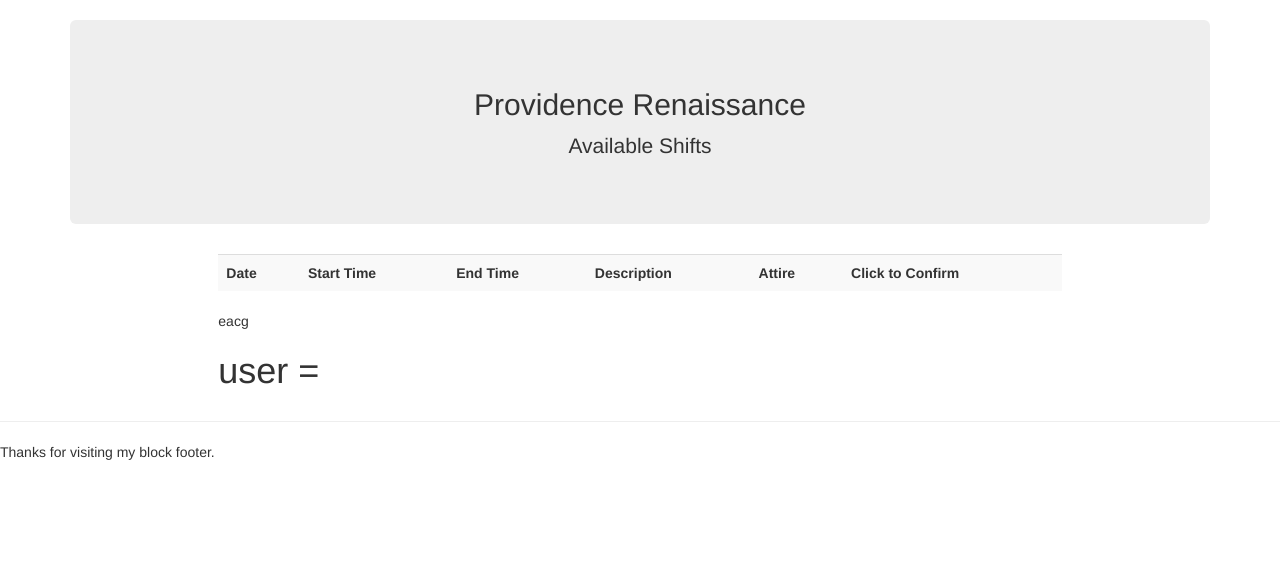
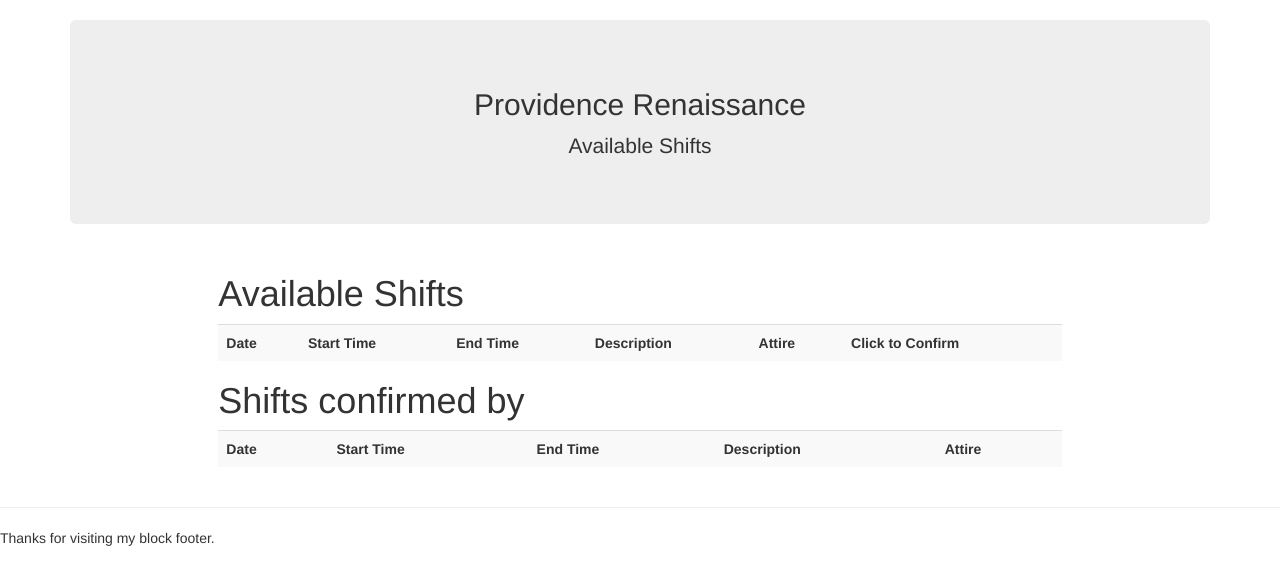
Before and after one commit to TenaciousBirdofPrey/OpenShifts, a Django app: page / in a window 1280 px wide. Shown: the part 52-637 px from the top of the page. Run offline with Django 3.2, Linux system fonts and the light colour scheme; a user stored in the database is signed in; data comes from the database, SQL or seed files in the repository; both versions use the stored data as it was after the commit; lists and menus that the app fills with data are empty; some libraries are stand-ins or nearby versions.

Commit message:
add confirmed shifts to current users view

```diff
--- a/OpenShift/OpenShift/templates/open_shifts.html
+++ b/OpenShift/OpenShift/templates/open_shifts.html
@@ -5,7 +5,7 @@
 {% block travel %}
 <body>
 
-
+<h1> Available Shifts </h1>
  <table class = "table table-striped ">
   <tr>
     <th>Date</th>
@@ -30,9 +30,34 @@
 
 
 </table>
-eacg
 
-<h1> user = {{ user.get_full_name }} </h1>
+
+<h1> Shifts confirmed by {{ user.get_full_name }} </h1>
+
+ <table class = "table table-striped ">
+  <tr>
+    <th>Date</th>
+    <th>Start Time</th>
+    <th>End Time</th>
+    <th>Description</th>
+    <th>Attire</th>
+
+  </tr>
+
+  {% for shift in confirmed_by_user %}
+    <tr>
+      <td><a href="shift/{{shift.id}}">{{ shift.date}}</a> </td>
+      <td> {{ shift.start}}</td>
+      <td> {{ shift.end}}</td>
+      <td> {{ shift.description}}</td>
+      <td> {{ shift.attire}}</td>
+
+    </tr>
+  {% endfor%}
+
+
+
+</table>
 
 </body>
 {% endblock  %}
--- a/OpenShift/shifts/views.py
+++ b/OpenShift/shifts/views.py
@@ -15,8 +15,15 @@ from django.contrib.auth.decorators import login_required
 def index(request):
     shifts = open_shift.objects.filter(is_filled = False)
     #form = TransfersForm()
+
+    #get the shifts user has already confirmed --can change to user id later
+    current_user = request.user
+    first_name = current_user.first_name
+    last_name = current_user.last_name
+    confirmed_user = open_shift.objects.filter(filled_by =first_name+' '+last_name )
     return render(request,'open_shifts.html',{
         'shifts': shifts,
+        'confirmed_by_user': confirmed_user,
         'nbar': '/',
         'jumbo_info': 'Available Shifts'
     })
@@ -60,33 +67,40 @@ def train(request):
 
 @login_required
 def each_shift(request,shift_id):
-		# form = open_shiftForm(request.POST)
-		# if form.is_valid():
-		# 	form.save(commit = True)
+		# get available shifts
 		id = shift_id
 		each_shift_db = open_shift.objects.filter(pk = id)
+
+		#get the shifts user has already confirmed --can change to user id later
+		current_user = request.user
+		first_name = current_user.first_name
+		last_name = current_user.last_name
+		confirmed_by_user = open_shift.objects.filter(filled_by =first_name+' '+last_name )
+
+
 		return render(request, 'each_shift.html',{
 		'each_shift_db': each_shift_db,
+		'confirmed_by_user': confirmed_by_user,
 		'jumbo_info': 'confirm this shift'
 		})
 
 @login_required
 def post_confirm(request, shift_id):
-	form = open_shiftForm(request.POST)
-	id = shift_id
-	current_user = request.user
-	#get_full_name only return object so we are piecing it together.
-	first_name = current_user.first_name
-	last_name = current_user.last_name
-	fill_db = open_shift.objects.filter(pk = id)
-	fill_db.update(is_filled = True , filled_by = first_name+' '+last_name)
+		form = open_shiftForm(request.POST)
+		id = shift_id
+		current_user = request.user
+		#get_full_name only return object so we are piecing it together.
+		first_name = current_user.first_name
+		last_name = current_user.last_name
+		fill_db = open_shift.objects.filter(pk = id)
+		fill_db.update(is_filled = True , filled_by = first_name+' '+last_name)
 
 
 
 
-	return render(request, 'confirmed.html',{
-		'fill_db': fill_db,
-		'jumbo_info': 'This shift is Confirmed'
-		})
+		return render(request, 'confirmed.html',{
+			'fill_db': fill_db,
+			'jumbo_info': 'This shift is Confirmed'
+			})
 
 # filter(pk=object_id).update(is_inprocess=True)
```
Also changed, not shown: OpenShift/OpenShift/templates/each_shift.html (+25 -0 lines), OpenShift/db.sqlite3.
